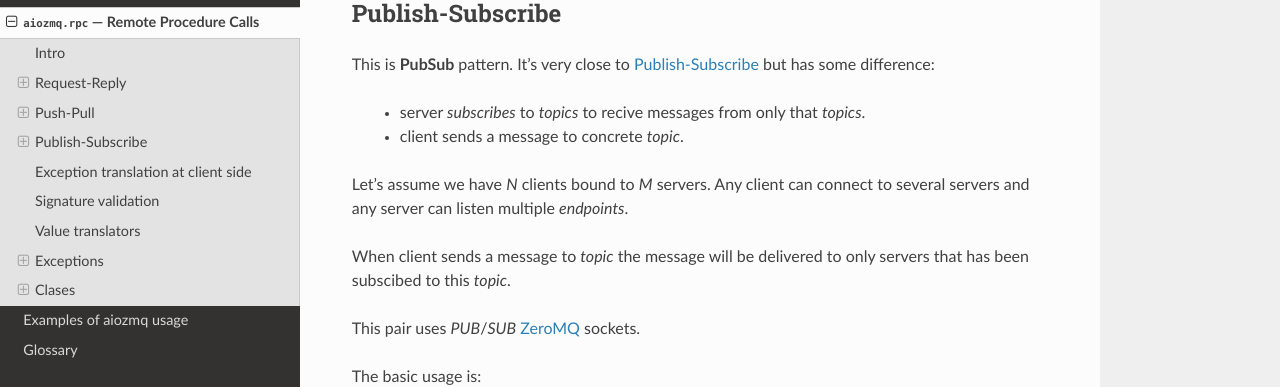
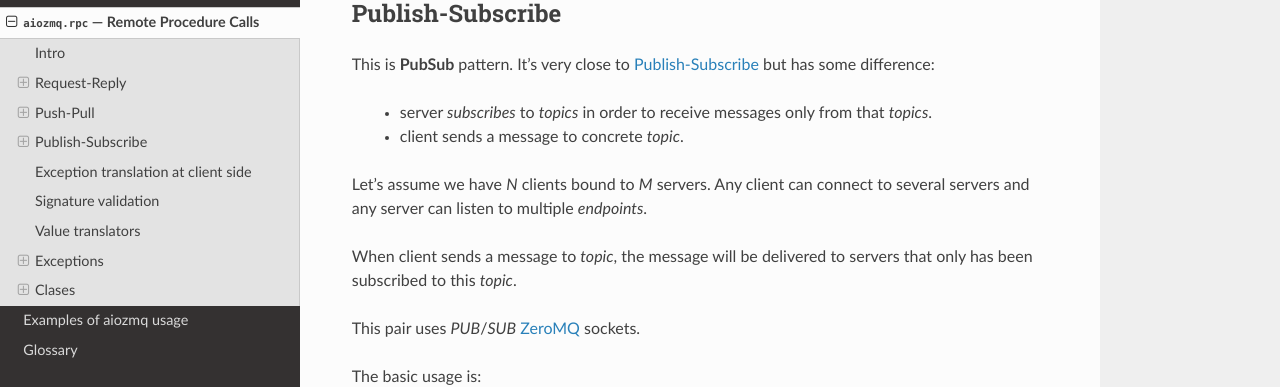
Before and after one commit to aio-libs/aiozmq, a Sphinx documentation site: the page built from docs/rpc.rst, in a window 1280 px wide and 900 px high, scrolled down 4962 px. Shown: the part 155-542 px from the top of the window. Built offline with Sphinx 7.4.7 and the Read the Docs theme 2.0.0, drawn with Linux system fonts in a browser that asks for light colours; some of the changed text lies outside the part shown.

Commit message:
Update rpc.rst

```diff
--- a/docs/rpc.rst
+++ b/docs/rpc.rst
@@ -267,16 +267,16 @@ Publish-Subscribe
 This is **PubSub** pattern. It's very close to :ref:`aiozmq-rpc-pubsub`
 but has some difference:
 
-  * server *subscribes* to *topics* to recive messages from only that
+  * server *subscribes* to *topics* in order to receive messages only from that
     *topics*.
   * client sends a message to concrete *topic*.
 
 Let's assume we have *N* clients bound to *M* servers.  Any client can
-connect to several servers and any server can listen multiple
+connect to several servers and any server can listen to multiple
 *endpoints*.
 
-When client sends a message to *topic* the message will be delivered
-to only servers that has been subscibed to this *topic*.
+When client sends a message to *topic*, the message will be delivered
+to servers that only has been subscribed to this *topic*.
 
 This pair uses *PUB*/*SUB* :term:`ZeroMQ` sockets.
 
```
Also changed, not shown: other parts of docs/rpc.rst (+2 -2 lines).
